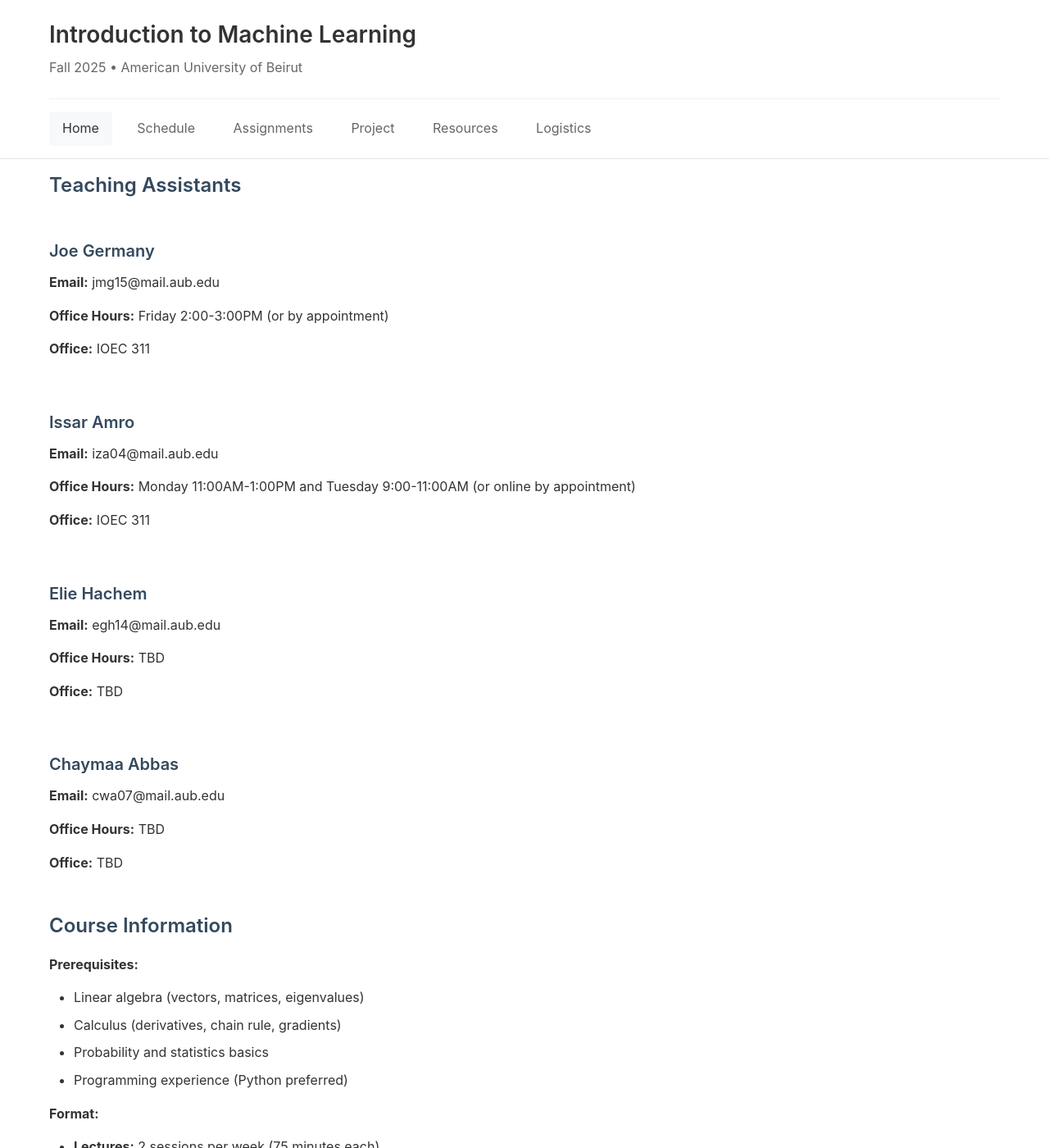
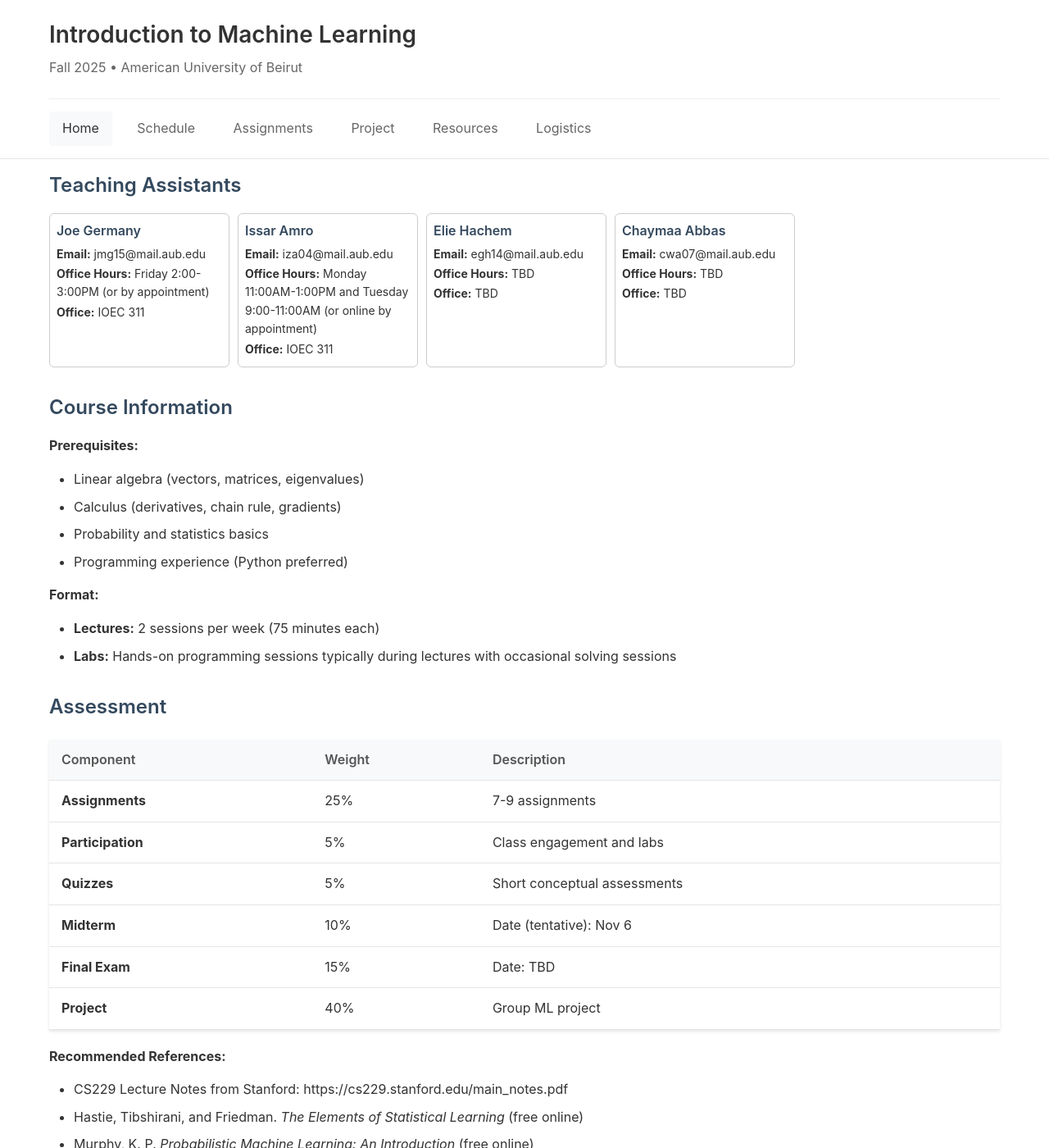
Before and after one commit to Data-Driven-Modeling-Lab/intro2ml, a Jekyll site: the page built from index.md, in a window 1280 px wide and 1400 px high, scrolled down 811 px. Shown: the whole window at 82% size. Built offline with Jekyll 4.4.1, drawn with Linux system fonts in a browser that asks for light colours.

Commit message:
Adding TAs and formatting

```diff
--- a/assets/css/main.css
+++ b/assets/css/main.css
@@ -406,3 +406,28 @@
     line-height: 1.5;
     font-size: 14px;
 }
+
+.ta-container {
+    display: flex;           /* arrange cards in a row */
+    flex-wrap: wrap;         /* wrap on smaller screens */
+    gap: 10px;               /* space between cards */
+}
+
+.ta-card {
+    border: 1px solid #ccc;
+    border-radius: 6px;
+    padding: 8px;            /* reduced inner spacing */
+    margin: 0;               /* remove extra margin */
+    width: 220px;            /* fixed width for uniform cards */
+    box-sizing: border-box;  /* ensures padding doesn’t expand width */
+    font-size: 14px;         /* smaller text for compactness */
+}
+
+.ta-card h3 {
+    margin: 0 0 4px 0;       /* less spacing under name */
+    font-size: 16px;
+}
+
+.ta-card p {
+    margin: 2px 0;           /* tight spacing between lines */
+}
--- a/index.md
+++ b/index.md
@@ -30,7 +30,45 @@
 
 ## Teaching Assistants
 
-<div class="instructor-card">
+<div class="ta-container">
+  <div class="ta-card">
+      <div>
+          <h3>Joe Germany</h3>
+          <p><strong>Email:</strong> jmg15@mail.aub.edu </p>
+          <p><strong>Office Hours:</strong> Friday 2:00-3:00PM (or by appointment) </p>
+          <p><strong>Office:</strong> IOEC 311 </p>
+      </div>
+  </div>
+
+  <div class="ta-card">
+      <div>
+          <h3>Issar Amro</h3>
+          <p><strong>Email:</strong> iza04@mail.aub.edu </p>
+          <p><strong>Office Hours:</strong> Monday 11:00AM-1:00PM and Tuesday 9:00-11:00AM (or online by appointment) </p>
+          <p><strong>Office:</strong> IOEC 311 </p>
+      </div>
+  </div>
+
+  <div class="ta-card">
+      <div>
+          <h3>Elie Hachem</h3>
+          <p><strong>Email:</strong> egh14@mail.aub.edu </p>
+          <p><strong>Office Hours:</strong> TBD </p>
+          <p><strong>Office:</strong> TBD </p>
+      </div>
+  </div>
+
+  <div class="ta-card">
+      <div>
+          <h3>Chaymaa Abbas</h3>
+          <p><strong>Email:</strong> cwa07@mail.aub.edu </p>
+          <p><strong>Office Hours:</strong> TBD </p>
+          <p><strong>Office:</strong> TBD </p>
+      </div>
+  </div>
+</div>
+
+<!-- <div class="instructor-card">
     <div>
         <h3>Joe Germany</h3>
         <p><strong>Email:</strong> jmg15@mail.aub.edu </p>
@@ -64,7 +102,7 @@
         <p><strong>Office Hours:</strong> TBD </p>
         <p><strong>Office:</strong> TBD </p>
     </div>
-</div>
+</div> -->
 
 ## Course Information
 
```
